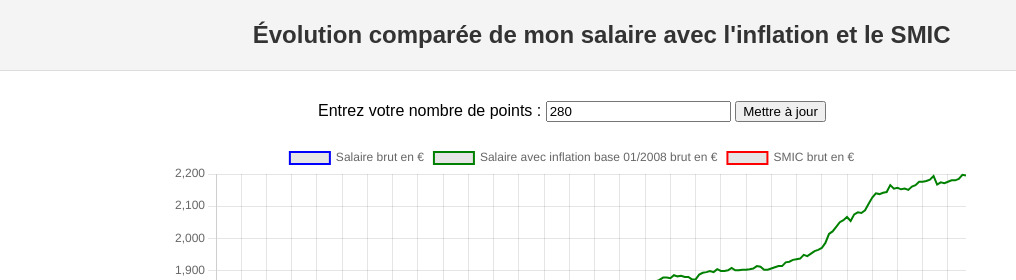
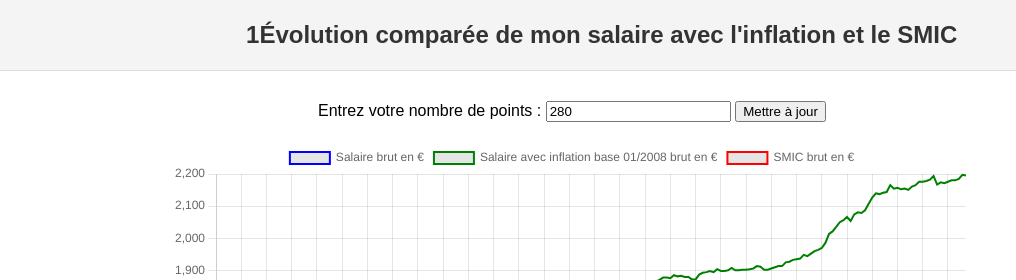
Before and after one commit to PointChambre/pointchambre.github.io, a plain HTML site: page index.html in a window 1280 px wide. Shown: the top 280 px of the page, 68-1084 px from the left. Drawn offline with nearby package versions, Linux system fonts and the light colour scheme.

Commit message:
Update index.html

```diff
--- a/index.html
+++ b/index.html
@@ -89,7 +89,7 @@
 <body>
     <header class="header">
         <img src="CA_HERAULT_V_RVB.png" alt="Logo Chambre d'Agriculture de l'Hérault" class="logo">
-        <h1 class="header-title">Évolution comparée de mon salaire avec l'inflation et le SMIC</h1>
+        <h1 class="header-title">1Évolution comparée de mon salaire avec l'inflation et le SMIC</h1>
     </header>
     <div class="container">
         <div class="form-section">
```
